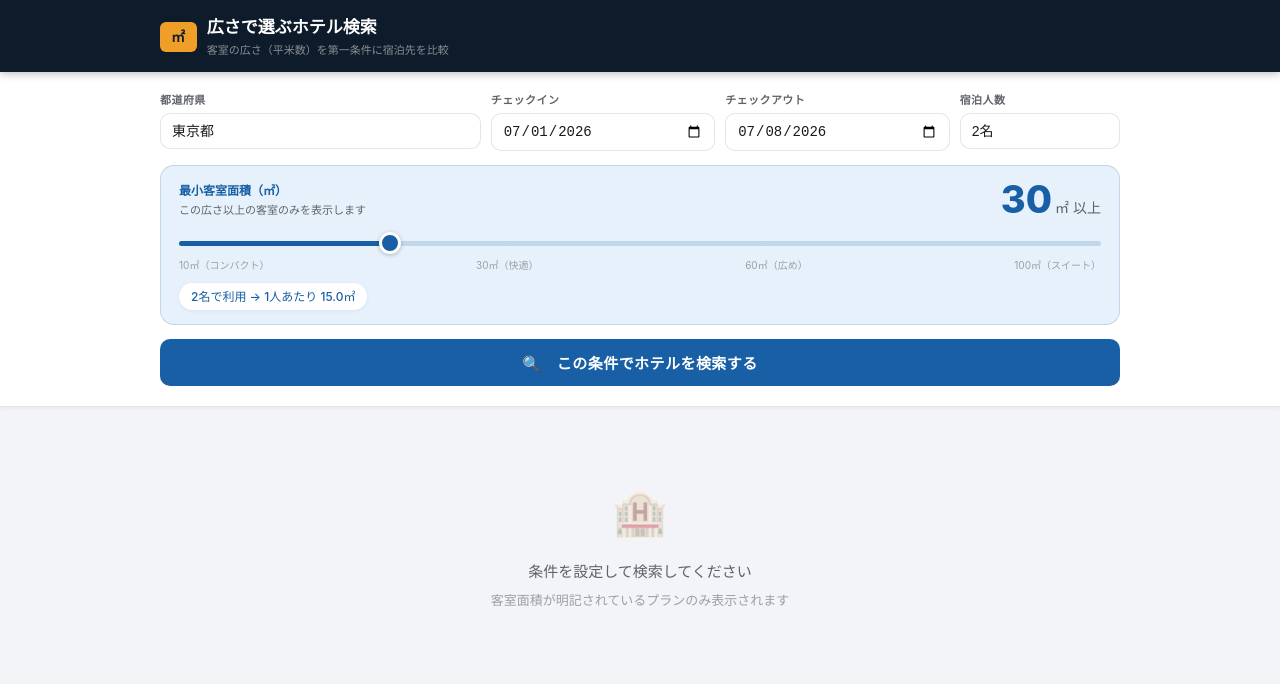
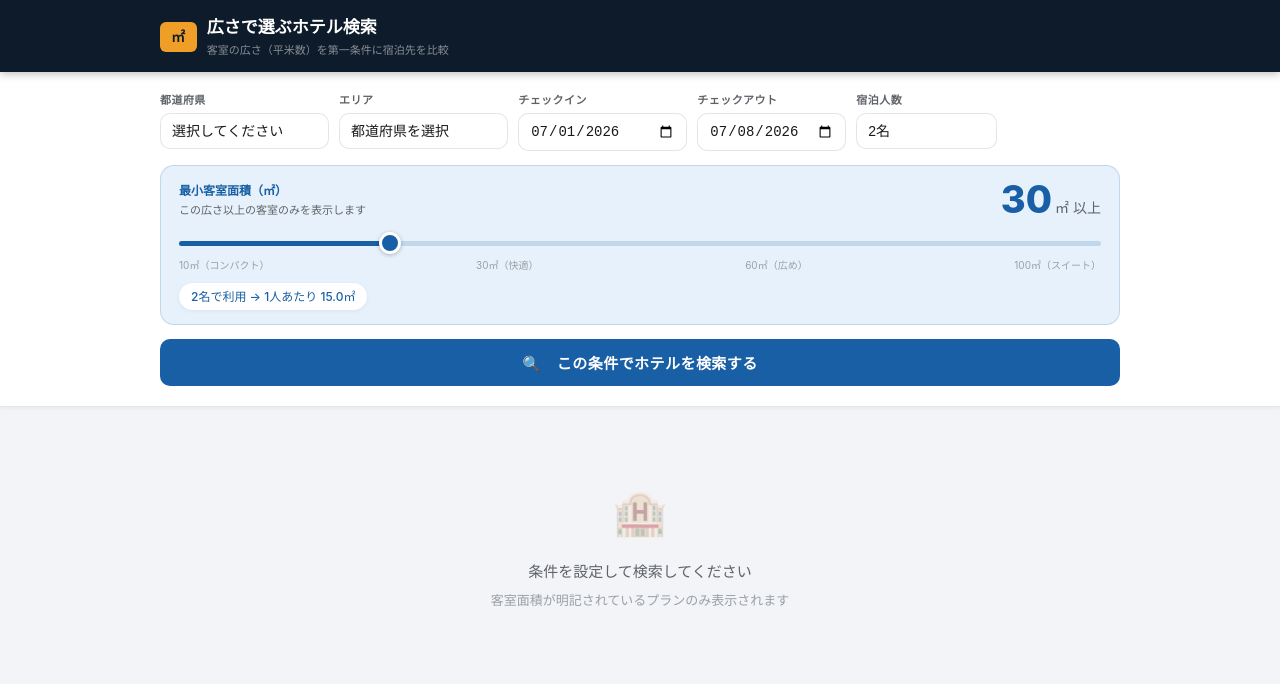
Before and after one commit to vamostulio/hotel-sqm-search, a plain HTML site: page frontend/index.html in a window 1280 px wide. Drawn offline with Linux system fonts and the light colour scheme; no server answers.

Commit message:
Update index.html

```diff
--- a/frontend/index.html
+++ b/frontend/index.html
@@ -71,10 +71,13 @@
     /* フォームグリッド */
     .form-grid {
       display: grid;
-      grid-template-columns: 2fr 1.4fr 1.4fr 1fr;
+      grid-template-columns: 1.2fr 1.2fr 1.2fr 1fr 1fr 0.8fr;
       gap: 10px; margin-bottom: 14px;
     }
-    @media (max-width: 680px) {
+    @media (max-width: 900px) {
+      .form-grid { grid-template-columns: 1fr 1fr 1fr; }
+    }
+    @media (max-width: 600px) {
       .form-grid { grid-template-columns: 1fr 1fr; }
     }
     .form-group { display: flex; flex-direction: column; gap: 4px; }
@@ -308,55 +311,21 @@
 
     <div class="form-grid">
       <div class="form-group">
-        <label for="area">都道府県</label>
-        <select id="area">
-          <option value="北海道">北海道</option>
-          <option value="青森">青森県</option>
-          <option value="岩手">岩手県</option>
-          <option value="宮城">宮城県</option>
-          <option value="秋田">秋田県</option>
-          <option value="山形">山形県</option>
-          <option value="福島">福島県</option>
-          <option value="茨城">茨城県</option>
-          <option value="栃木">栃木県</option>
-          <option value="群馬">群馬県</option>
-          <option value="埼玉">埼玉県</option>
-          <option value="千葉">千葉県</option>
-          <option value="東京" selected>東京都</option>
-          <option value="神奈川">神奈川県</option>
-          <option value="新潟">新潟県</option>
-          <option value="富山">富山県</option>
-          <option value="石川">石川県</option>
-          <option value="福井">福井県</option>
-          <option value="山梨">山梨県</option>
-          <option value="長野">長野県</option>
-          <option value="岐阜">岐阜県</option>
-          <option value="静岡">静岡県</option>
-          <option value="愛知">愛知県</option>
-          <option value="三重">三重県</option>
-          <option value="滋賀">滋賀県</option>
-          <option value="京都">京都府</option>
-          <option value="大阪">大阪府</option>
-          <option value="兵庫">兵庫県</option>
-          <option value="奈良">奈良県</option>
-          <option value="和歌山">和歌山県</option>
-          <option value="鳥取">鳥取県</option>
-          <option value="島根">島根県</option>
-          <option value="岡山">岡山県</option>
-          <option value="広島">広島県</option>
-          <option value="山口">山口県</option>
-          <option value="徳島">徳島県</option>
-          <option value="香川">香川県</option>
-          <option value="愛媛">愛媛県</option>
-          <option value="高知">高知県</option>
-          <option value="福岡">福岡県</option>
-          <option value="佐賀">佐賀県</option>
-          <option value="長崎">長崎県</option>
-          <option value="熊本">熊本県</option>
-          <option value="大分">大分県</option>
-          <option value="宮崎">宮崎県</option>
-          <option value="鹿児島">鹿児島県</option>
-          <option value="沖縄">沖縄県</option>
+        <label for="pref">都道府県</label>
+        <select id="pref" onchange="onPrefChange()">
+          <option value="">選択してください</option>
+        </select>
+      </div>
+      <div class="form-group">
+        <label for="small">エリア</label>
+        <select id="small" onchange="onSmallChange()">
+          <option value="">都道府県を選択</option>
+        </select>
+      </div>
+      <div class="form-group" id="detail-group" style="display:none">
+        <label for="detail">小エリア</label>
+        <select id="detail">
+          <option value="">エリアを選択</option>
         </select>
       </div>
       <div class="form-group">
@@ -465,14 +434,82 @@ const SAMPLE = [
     planId:'p008', planName:'コネクティングルーム 45m²　朝食付き（子供無料）', price:32000, mealType:'1' },
 ];
 
+// ─── エリアデータ ──────────────────────────────────────
+let AREA_DATA = {};
+
 // ─── UI 初期化 ─────────────────────────────────────
-(function init() {
+(async function init() {
   const today = new Date();
   const next  = new Date(today); next.setDate(today.getDate() + 7);
   document.getElementById('checkin').value  = fmt(today);
   document.getElementById('checkout').value = fmt(next);
   updateSlider();
+  await loadAreas();
 })();
+
+async function loadAreas() {
+  try {
+    const res = await fetch(`${API_BASE}/api/areas`, { signal: AbortSignal.timeout(8000) });
+    if (!res.ok) return;
+    AREA_DATA = await res.json();
+    const prefSel = document.getElementById('pref');
+    prefSel.innerHTML = '<option value="">都道府県を選択</option>';
+    for (const [code, pref] of Object.entries(AREA_DATA)) {
+      const opt = document.createElement('option');
+      opt.value = code;
+      opt.textContent = pref.name;
+      if (code === 'tokyo') opt.selected = true;
+      prefSel.appendChild(opt);
+    }
+    onPrefChange();
+  } catch {
+    document.getElementById('pref').innerHTML = '<option value="tokyo">東京都</option>';
+    document.getElementById('small').innerHTML = '<option value="tokyo">東京２３区内</option>';
+  }
+}
+
+function onPrefChange() {
+  const prefCode = document.getElementById('pref').value;
+  const smallSel = document.getElementById('small');
+  const detailGroup = document.getElementById('detail-group');
+  smallSel.innerHTML = '<option value="">エリアを選択</option>';
+  detailGroup.style.display = 'none';
+  if (!prefCode || !AREA_DATA[prefCode]) return;
+  const smalls = AREA_DATA[prefCode].smalls;
+  let first = true;
+  for (const [code, small] of Object.entries(smalls)) {
+    const opt = document.createElement('option');
+    opt.value = code;
+    opt.textContent = small.name;
+    if (first) { opt.selected = true; first = false; }
+    smallSel.appendChild(opt);
+  }
+  onSmallChange();
+}
+
+function onSmallChange() {
+  const prefCode  = document.getElementById('pref').value;
+  const smallCode = document.getElementById('small').value;
+  const detailSel = document.getElementById('detail');
+  const detailGroup = document.getElementById('detail-group');
+  if (!prefCode || !smallCode || !AREA_DATA[prefCode]) return;
+  const small = AREA_DATA[prefCode].smalls[smallCode];
+  if (small && small.details) {
+    detailGroup.style.display = '';
+    detailSel.innerHTML = '';
+    let first = true;
+    for (const [code, name] of Object.entries(small.details)) {
+      const opt = document.createElement('option');
+      opt.value = code;
+      opt.textContent = name;
+      if (first) { opt.selected = true; first = false; }
+      detailSel.appendChild(opt);
+    }
+  } else {
+    detailGroup.style.display = 'none';
+    detailSel.innerHTML = '';
+  }
+}
 
 function fmt(d) { return d.toISOString().slice(0, 10); }
 
@@ -512,7 +549,10 @@ async function loadAreas() {
 let currentResults = [];
 
 async function doSearch() {
-  const area     = document.getElementById('area').value.trim() || '東京';
+  const prefCode  = document.getElementById('pref').value || 'tokyo';
+  const smallCode = document.getElementById('small').value || 'tokyo';
+  const detailCode = document.getElementById('detail')?.value || '';
+  const area = prefCode;
   const checkin  = document.getElementById('checkin').value;
   const checkout = document.getElementById('checkout').value;
   const guests   = parseInt(document.getElementById('guests').value) || 2;
@@ -531,7 +571,7 @@ async function doSearch() {
   let errorMsg = null;
 
   try {
-    const params = new URLSearchParams({ area, checkin, checkout, guests, minSqm, hits: 30 });
+    const params = new URLSearchParams({ area, checkin, checkout, guests, minSqm, hits: 30, middle: prefCode, small: smallCode, ...(detailCode ? { detail: detailCode } : {}) });
     const res    = await fetch(`${API_BASE}/api/search?${params}`, { signal: AbortSignal.timeout(12000) });
     const data   = await res.json();
 
```
